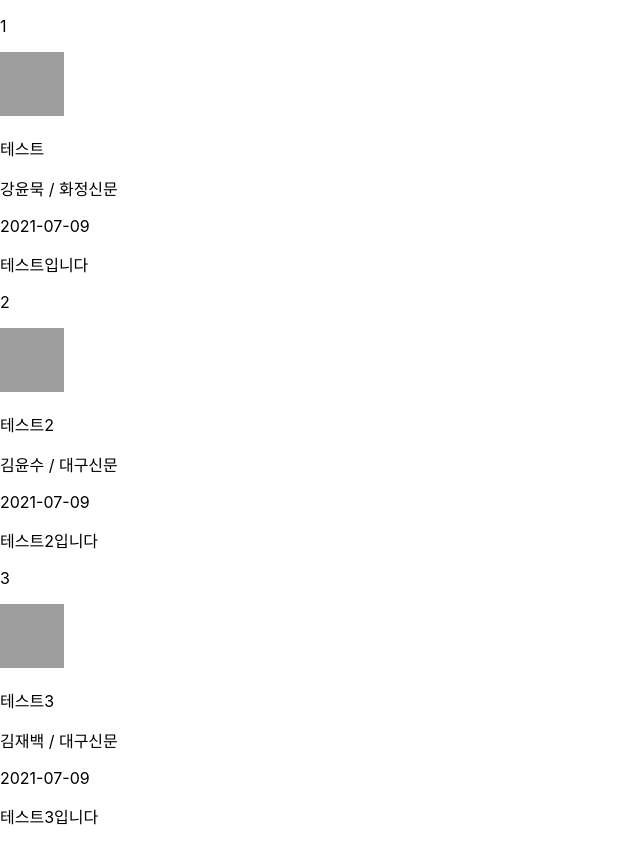
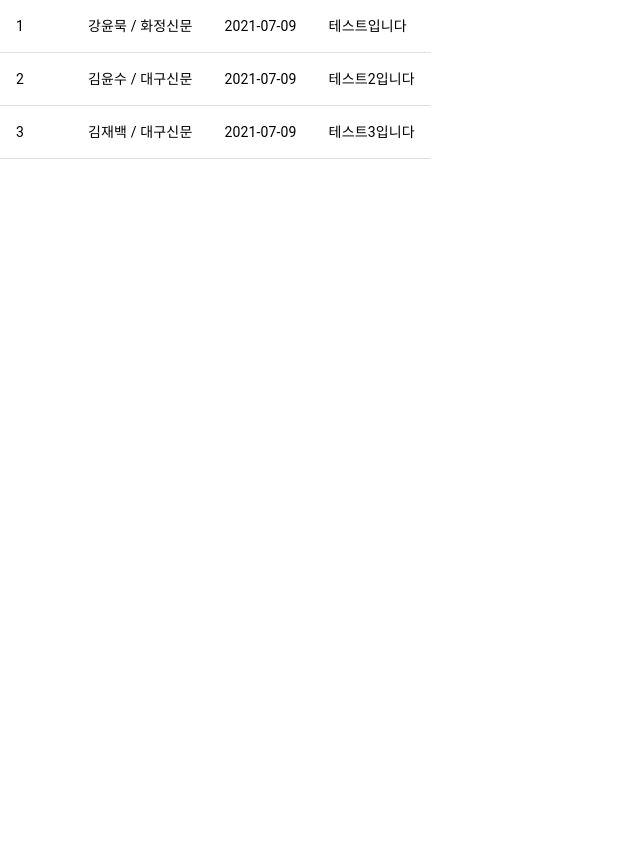
Before and after one commit to give57ao/WebExibition_react, a React (Create React App) app in the folder webexibition/: page / in a window 1280 px wide. Shown: the whole page, without its empty margins (0-640 px from the left). After the commit the page ends 800 px from the top, so only its background shows below. Built offline with nearby package versions, Linux system fonts and the light colour scheme; grey boxes are pictures that could not be loaded.

Commit message:
npm install @material-ui/core 실행 이후 적용하려는 과정 중 오류발생

```diff
--- /dev/null
+++ b/package.json
@@ -0,0 +1,5 @@
+{
+  "dependencies": {
+    "@material-ui/core": "^4.12.1"
+  }
+}
--- a/webexibition/src/App.js
+++ b/webexibition/src/App.js
@@ -1,9 +1,13 @@
 import './App.css';
 import Detail from './components/Detail';
 import React, { Component } from 'react';
-
-const details =
-[{
+import Table from '@material-ui/core/Table';
+import TableHead from '@material-ui/core/TableHead';
+import TableBody from '@material-ui/core/TableBody';
+import TableRow from '@material-ui/core/TableRow';
+import TableCell from '@material-ui/core/TableCell';
+const details = [
+  {
   'id' :1,
   'image': 'https://placeimg.com/64/64/1',
   'name'  : '강윤묵 / 화정신문',
@@ -37,7 +41,7 @@ const details =
           details.map(d => {
             return(
               <Detail
-              key = {d.id} //map 메소드 는 key 값이 필요함
+              key = {d.id} //map 함수는 key 값이 필요함
               id = {d.id}
               image = {d.image}
               name = {d.name}
--- a/webexibition/src/components/Detail.js
+++ b/webexibition/src/components/Detail.js
@@ -1,14 +1,20 @@
 import React from 'react';
+import TableRow from '@material-ui/core/TableRow';
+import TableCell from '@material-ui/core/TableCell';
 
 class Detail extends React.Component {
 
     render(){
         return(
         //jsx 문법으로 div tag가 있어야 함
-        <div>
-        <p><Detail_list id={this.props.id} image={this.props.image} title={this.props.title} name={this.props.name} date={this.props.date}/></p>
-        <p>{this.props.content}</p>
-        </div>
+
+        <TableRow>
+            <TableCell>{this.props.id}</TableCell>
+            <TableCell><img scr={this.props.images}/></TableCell>
+            <TableCell>{this.props.name}</TableCell>
+            <TableCell>{this.props.date}</TableCell>
+            <TableCell>{this.props.content}</TableCell>
+        </TableRow>
         )
     }
 }
```
Also changed, not shown: 1 other file (tests, documents, lock files or other folders).
